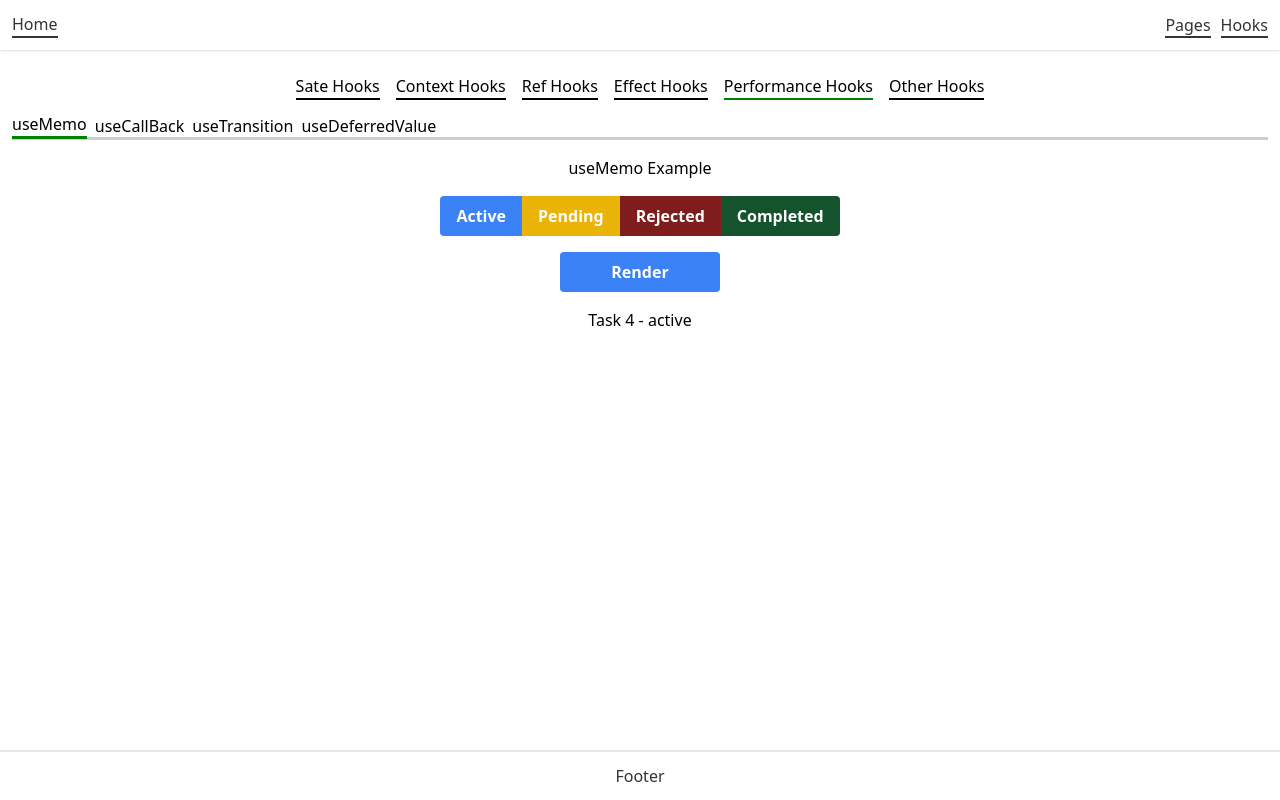
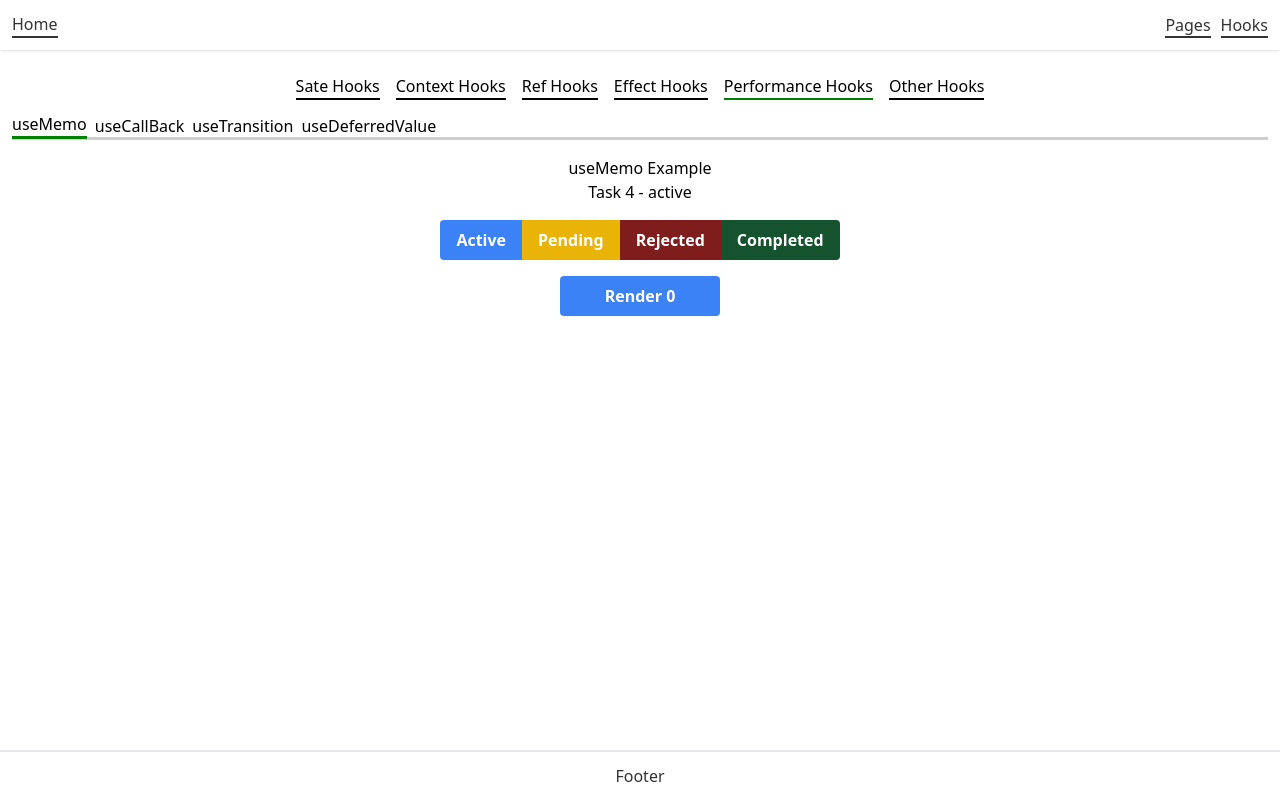
Before and after one commit to tareqnmd/next-basic, a Next.js app: page /default-hooks/performance-hooks in a window 1280 px wide. Built offline with nearby package versions, Linux system fonts and the light colour scheme.

Commit message:
memo uds

```diff
--- a/components/default-hooks/performance-hooks/MemoHookTasks.tsx
+++ b/components/default-hooks/performance-hooks/MemoHookTasks.tsx
@@ -1,42 +1,13 @@
-import { useMemo, useState } from 'react';
+import { useEffect } from 'react';
 import { TaskType } from './UseMemoHook';
 
 const MemoHookTasks = ({ tasks }: { tasks: TaskType }) => {
-	const [type, setType] = useState('active');
-
-	const filterTasks = (tasks: { name: string; type: string }[], type: string) => {
-		console.log('fnc called');
-		return type ? tasks.filter((item: { type: string }) => item.type === type) : tasks;
-	};
-
-	const reviewedTasks = useMemo(() => {
-		return filterTasks(tasks, type);
-	}, [tasks, type]);
-
-	const renderHandler = () => {
-		filterTasks(tasks, type);
-	};
-
+	useEffect(() => {
+		console.log('component rendered');
+	}, [tasks]);
 	return (
 		<>
-			<div className="btn-group mt-4">
-				<button className="bg-blue-500" onClick={() => setType('active')}>
-					Active
-				</button>
-				<button className="bg-yellow-500" onClick={() => setType('completed')}>
-					Pending
-				</button>
-				<button className="bg-red-900" onClick={() => setType('rejected')}>
-					Rejected
-				</button>
-				<button className="bg-green-900" onClick={() => setType('pending')}>
-					Completed
-				</button>
-			</div>
-			<button className="btn-basic my-4" onClick={renderHandler}>
-				Render
-			</button>
-			{reviewedTasks.map((task, index) => (
+			{tasks.map((task, index) => (
 				<div key={index}>
 					{task.name} - {task.type}
 				</div>
--- a/components/default-hooks/performance-hooks/UseMemoHook.tsx
+++ b/components/default-hooks/performance-hooks/UseMemoHook.tsx
@@ -1,3 +1,4 @@
+import { useMemo, useState } from 'react';
 import MemoHookTasks from './MemoHookTasks';
 
 export type TaskType = { name: string; type: string }[];
@@ -10,11 +11,46 @@ const tasks: TaskType = [
 ];
 
 export default function UseMemoHook() {
+	const [type, setType] = useState('active');
+	const [count, setCount] = useState(0);
+
+	const filterTasks = (tasks: { name: string; type: string }[], type: string) => {
+		return type ? tasks.filter((item: { type: string }) => item.type === type) : tasks;
+	};
+
+	const reviewedTasks = useMemo(() => {
+		return filterTasks(tasks, type);
+	}, [type]);
+
+	// const reviewedTasks = filterTasks(tasks, type);
+
 	return (
 		<>
 			<div className="flex flex-col items-center justify-center">
 				<h1 className="mt-4">useMemo Example</h1>
-				<MemoHookTasks tasks={tasks} />
+				<MemoHookTasks tasks={reviewedTasks} />
+				<div className="btn-group mt-4">
+					<button className="bg-blue-500" onClick={() => setType('active')}>
+						Active
+					</button>
+					<button className="bg-yellow-500" onClick={() => setType('completed')}>
+						Pending
+					</button>
+					<button className="bg-red-900" onClick={() => setType('rejected')}>
+						Rejected
+					</button>
+					<button className="bg-green-900" onClick={() => setType('pending')}>
+						Completed
+					</button>
+				</div>
+				<button
+					className="btn-basic my-4"
+					onClick={() => {
+						setCount((prev) => prev + 1);
+					}}
+				>
+					Render {count}
+				</button>
 			</div>
 		</>
 	);
```
